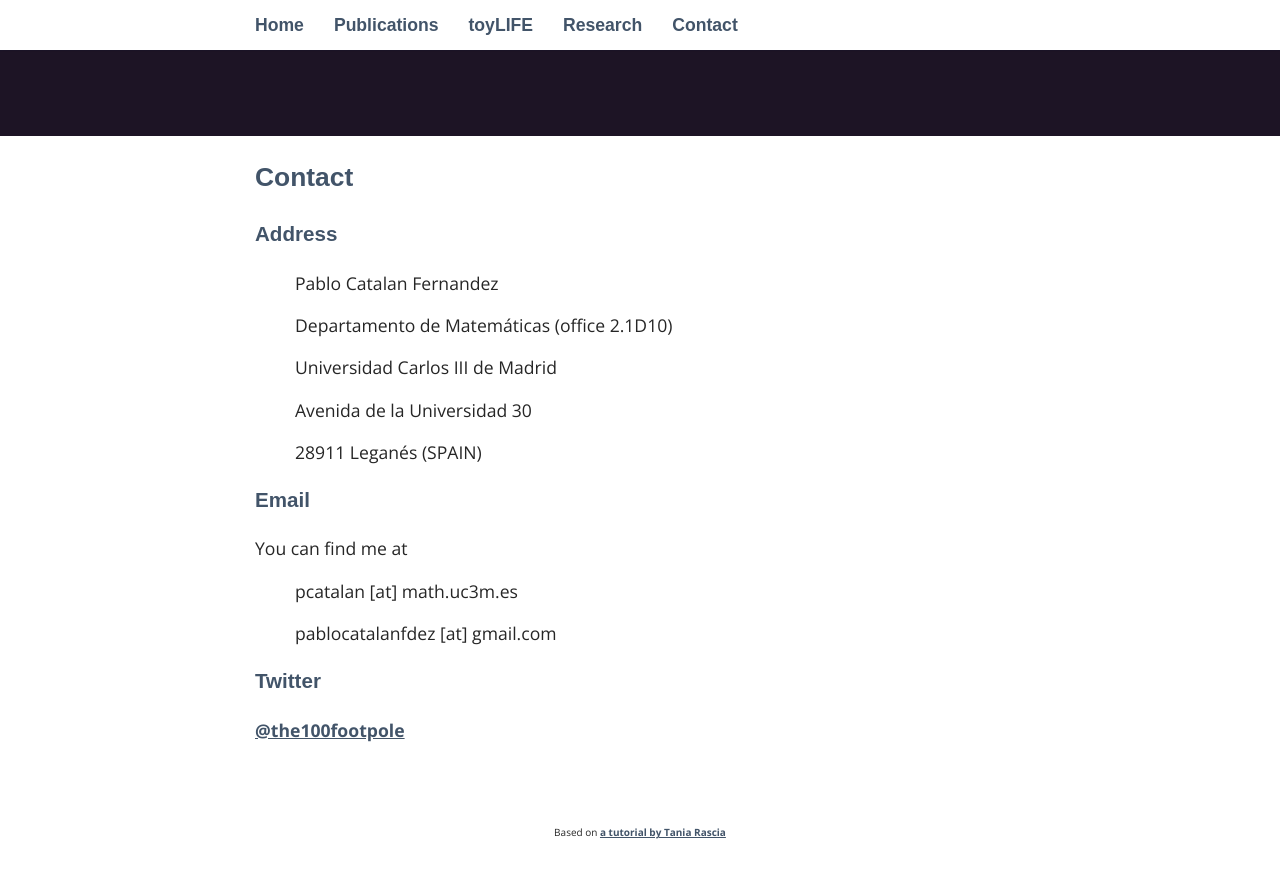
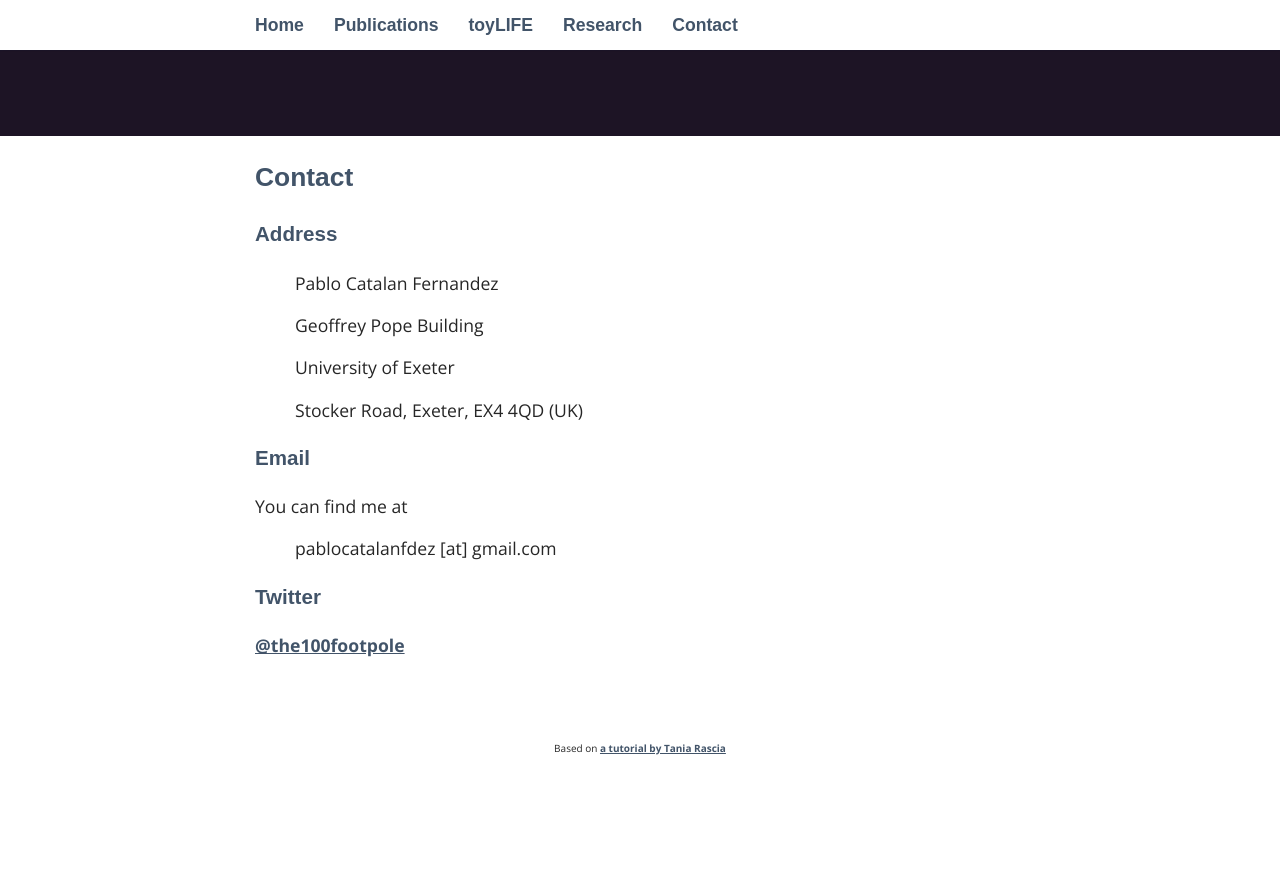
Before and after one commit to PabloCatalan/pablocatalan.github.io, a Jekyll site: the page built from _pages/04_contact.md, in a window 1280 px wide and 900 px high, scrolled down 364 px. Shown: the top 878 px of the window. Built offline with Jekyll 4.4.1, drawn with Linux system fonts in a browser that asks for light colours; some web fonts are replaced; after the commit the page ends 1179 px from its top, so only the background shows below that.

Commit message:
Update 04_contact.md

```diff
--- a/_pages/04_contact.md
+++ b/_pages/04_contact.md
@@ -8,19 +8,15 @@ permalink: /contact/
 
 >Pablo Catalan Fernandez
 
->Departamento de Matemáticas (office 2.1D10)
+>Geoffrey Pope Building
 
->Universidad Carlos III de Madrid
+>University of Exeter
 
->Avenida de la Universidad 30
-
->28911 Leganés (SPAIN)
+>Stocker Road, Exeter, EX4 4QD (UK)
 
 
 ### Email
 You can find me at
-
->pcatalan [at] math.uc3m.es
 
 >pablocatalanfdez [at] gmail.com
 
```
